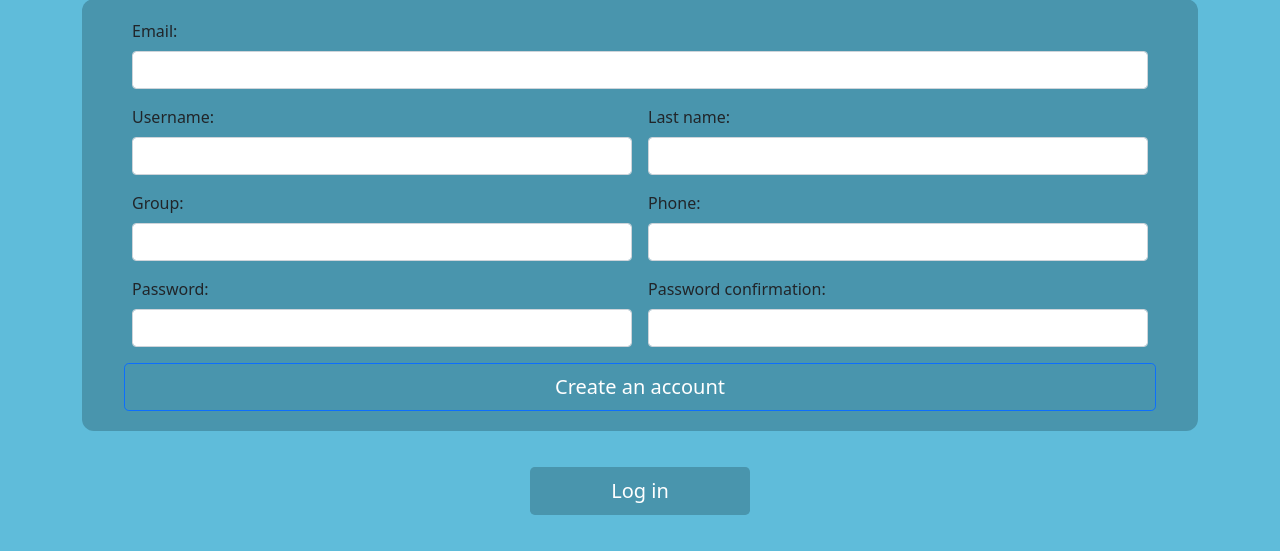
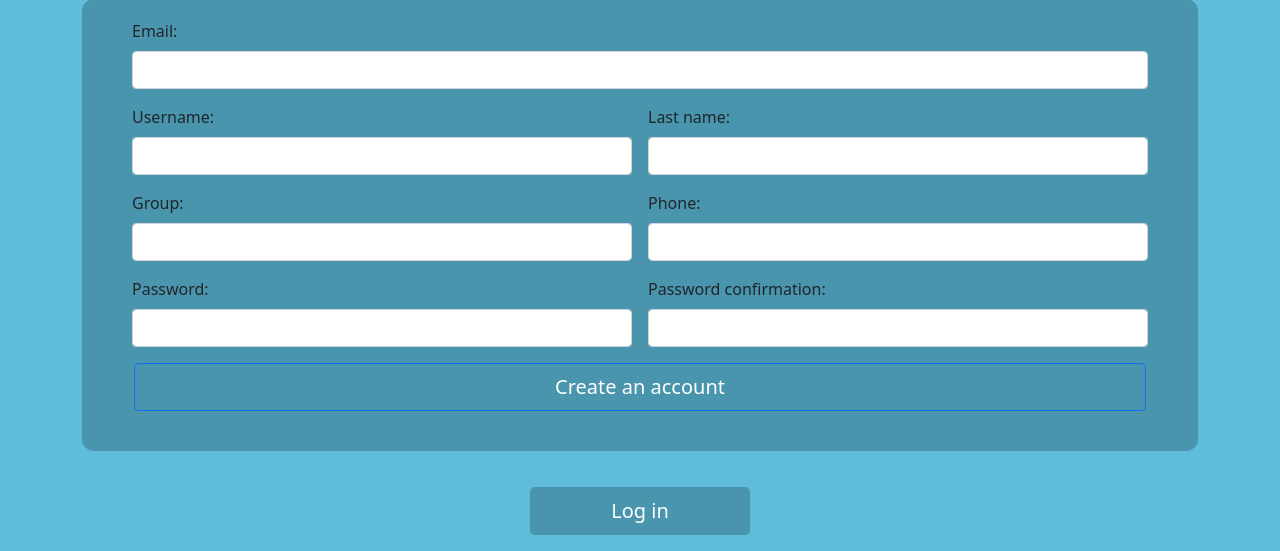
Before and after one commit to aanastasiyatuz/Library-INAI, a Django app: page /account/register/ in a window 1280 px wide. Shown: the part 259-810 px from the top of the page. Before the commit the page ends 774 px from the top, so only its background shows below. Run offline with Django 3.2, Linux system fonts and the light colour scheme; some libraries are stand-ins or nearby versions.

Commit message:
js and full html for login register

```diff
--- a/account/templates/login.html
+++ b/account/templates/login.html
@@ -11,7 +11,7 @@
                 <form method="post" enctype="multipart/form-data">
                     {{ login_form.as_p }}
                     {% csrf_token %}
-                    <button type="submit" class="btn btn-primary btn-lg px-5 ml-3" id="bt">log in</button>
+                    <button type="submit" class="btn btn-primary btn-lg px-5 ml-3" id="bt" style="width: 100%;">log in</button>
                 </form>
             </div>
         </div>
--- a/account/templates/register.html
+++ b/account/templates/register.html
@@ -47,7 +47,7 @@
                 <div class="invalid-feedback" hidden>
 
                 </div>
-                <button class="btn btn-primary btn-lg px-5" type="submit">Create an account</button>
+                <button type="submit" class="btn btn-primary btn-lg px-5" id="bt" style="width: 98%; margin-left: 1%;">Create an account</button>
             </form>
         </div>
         <div class="d-flex justify-content-center">
```
